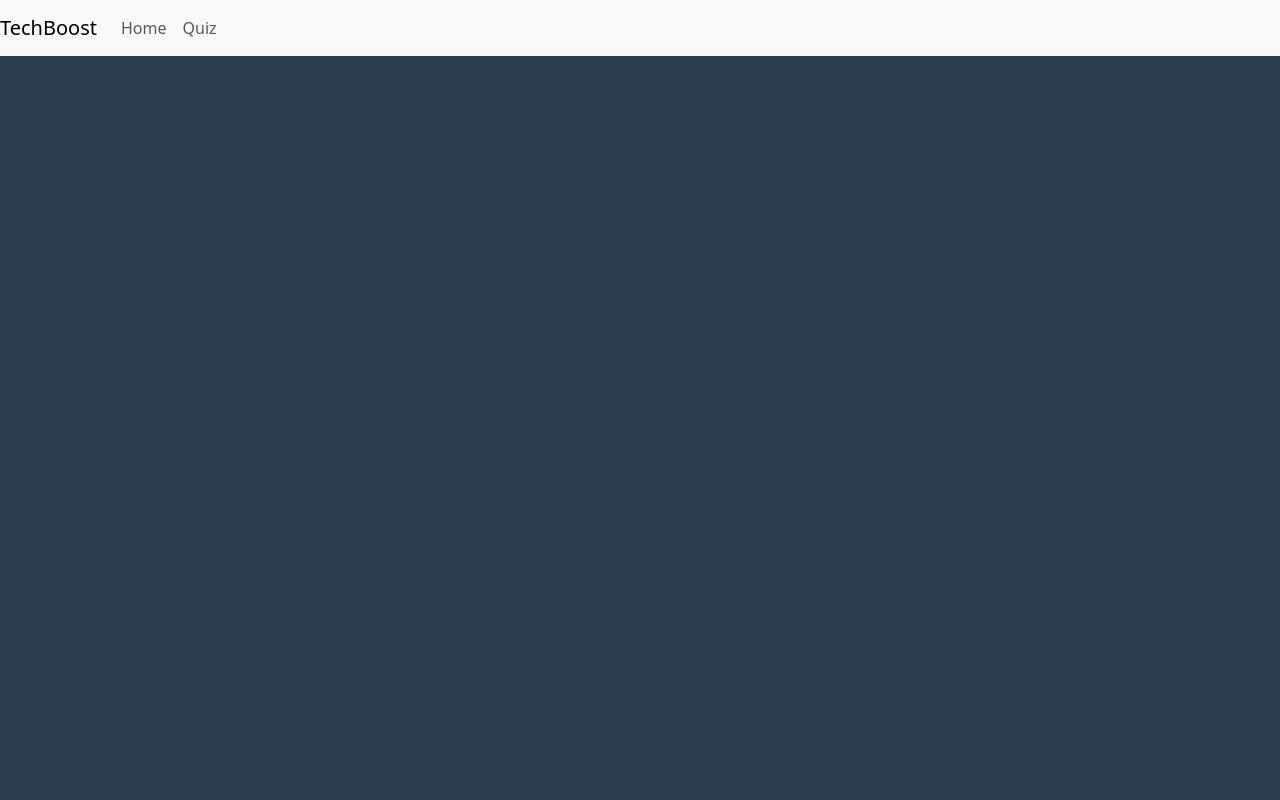
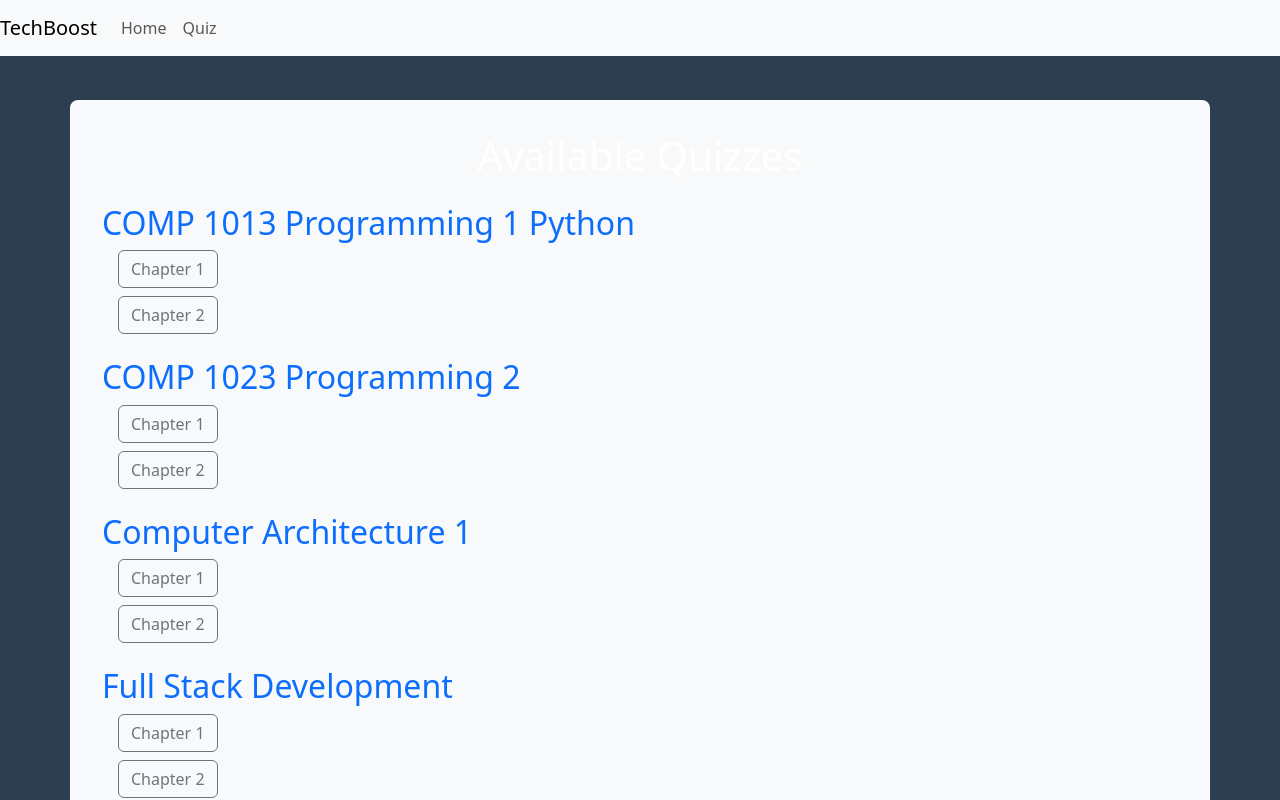
Before and after one commit to ChenukaGamage/techboost, a Vue app: page /quizlist in a window 1280 px wide. Before the commit this address had no page. Shown: the top 800 px of the page. Built offline with nearby package versions, Linux system fonts and the light colour scheme.

Commit message:
quiz list

```diff
--- a/src/components/Navbar.vue
+++ b/src/components/Navbar.vue
@@ -20,7 +20,7 @@
             <a class="nav-link" href="/">Home <span class="sr-only"></span></a>
           </li>
           <li class="nav-item">
-            <a class="nav-link" href="/quiz/1">Quiz</a>
+            <a class="nav-link" href="/quizlist">Quiz</a>
           </li>
         </ul>
       </div>
--- a/src/router/index.js
+++ b/src/router/index.js
@@ -2,11 +2,17 @@ import { createRouter, createWebHistory } from 'vue-router';
 import Home from '../views/Home.vue';
 import Quiz from '../views/Quiz.vue';
 import ChapterList from '../views/ChapterList.vue';
+import QuizList from '../views/QuizList.vue';
 
 const routes = [
   { path: '/',
     name: 'Home',
     component: Home
+  },
+  {
+    path: '/quizlist',  // Add path for the QuizList page
+    name: 'QuizList',
+    component: QuizList  // Component that will display the list of courses and chapters
   },
   {
     path: '/class/:classId',
--- /dev/null
+++ b/src/views/QuizList.vue
@@ -0,0 +1,54 @@
+// src/views/QuizList.vue
+<template>
+  <div class="container mt-4">
+    <h1 class="text-center mb-4">Available Quizzes</h1>
+    <div v-for="course in classes" :key="course.id" class="mb-4">
+      <h2 class="text-primary">{{ course.name }}</h2>
+      <ul>
+        <li
+          v-for="chapter in course.chapters"
+          :key="chapter.quizId"
+          class="mt-2"
+        >
+          <router-link
+            :to="{ name: 'Quiz', params: { quizId: chapter.quizId } }"
+            class="btn btn-outline-secondary"
+          >
+            {{ chapter.name }}
+          </router-link>
+        </li>
+      </ul>
+    </div>
+  </div>
+</template>
+
+<script>
+import { classesData } from "@/data";
+
+export default {
+  name: "QuizList",
+  data() {
+    return {
+      classes: classesData,
+    };
+  },
+};
+</script>
+
+<style scoped>
+.container {
+  padding: 2rem;
+  background-color: #f8f9fa;
+  border-radius: 8px;
+}
+h2 {
+  margin-bottom: 0.5rem;
+}
+ul {
+  padding-left: 1rem;
+  list-style-type: none;
+}
+li {
+  margin-bottom: 0.5rem;
+}
+</style>
```
